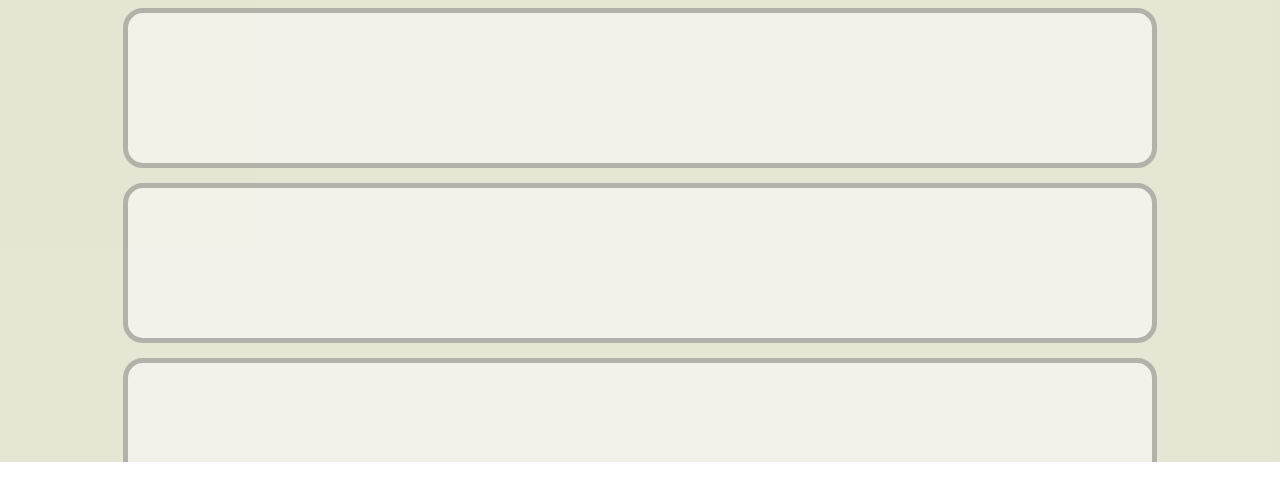
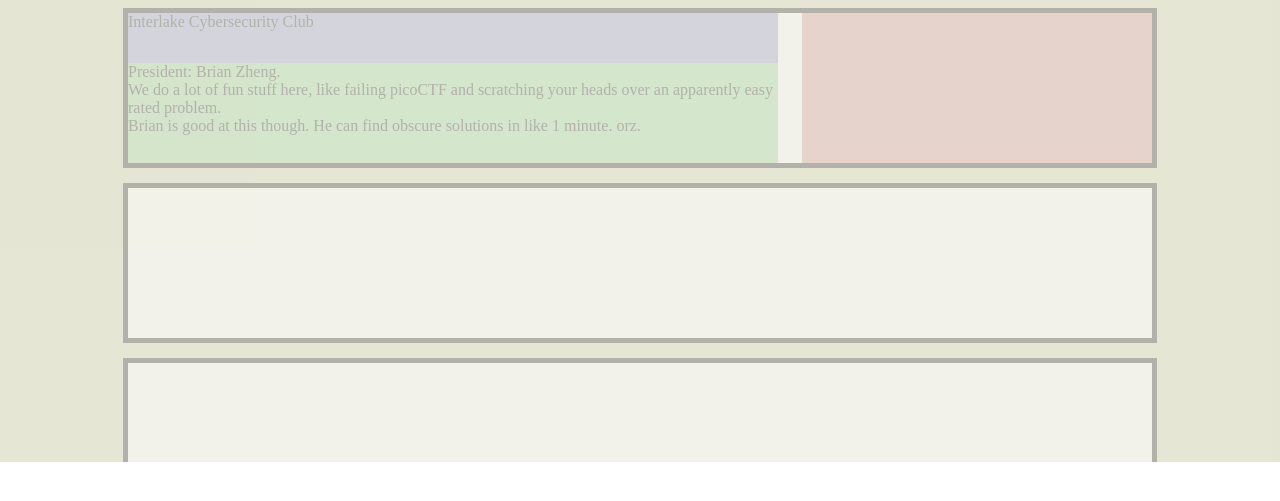
Before and after one commit to Brianzhengca/CASWebsite, a plain HTML site: page templates/index.html in a window 1280 px wide. Shown: the part 107-608 px from the top of the page. Drawn offline with Linux system fonts and the light colour scheme.

Commit message:
updated main

```diff
--- a/templates/index.html
+++ b/templates/index.html
@@ -58,8 +58,32 @@
             height: 150px;
             margin: 15px auto;
             border: 5px solid black;
-            border-radius: 20px;
         }
+		div.main-elem-left {
+			width: 650px;
+			height: 150px;
+			float: left;
+			opacity: 100%;
+		}
+		div.main-elem-title {
+			background-color: #8888CC;
+			width: 650px;
+			height: 50px;
+			opacity: 100%;
+		}
+		div.main-elem-description {
+			background-color: #88CC88;
+			width: 650px;
+			height: 100px;
+			opacity: 100%;
+		}
+		div.main-elem-video {
+			background-color: #CC8888;
+			width: 350px;
+			height: 150px;
+			float: right;
+			opacity: 100%;
+		}
     </style>
 </head>
 <body style="overflow: auto;">
@@ -103,7 +127,21 @@
     </a>
 </div>
 <div id="main">
-    <div class="main-elem"></div>
+    <div class="main-elem">
+		<div class="main-elem-left">
+			<div class="main-elem-title">
+				Interlake Cybersecurity Club
+			</div>
+			<div class="main-elem-description">
+				President: Brian Zheng.
+				<br>
+				We do a lot of fun stuff here, like failing picoCTF and scratching your heads over an apparently easy rated problem.
+				<br>
+				Brian is good at this though. He can find obscure solutions in like 1 minute. orz.
+			</div>
+		</div>
+		<div class="main-elem-video"></div>
+	</div>
     <div class="main-elem"></div>
     <div class="main-elem"></div>
 </div>
```
